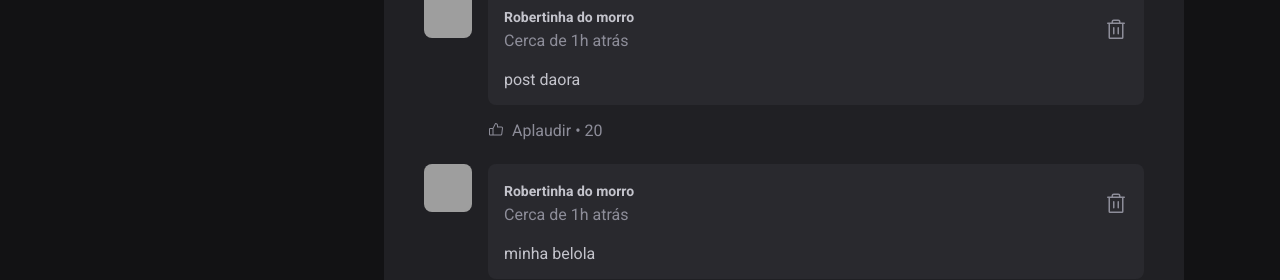
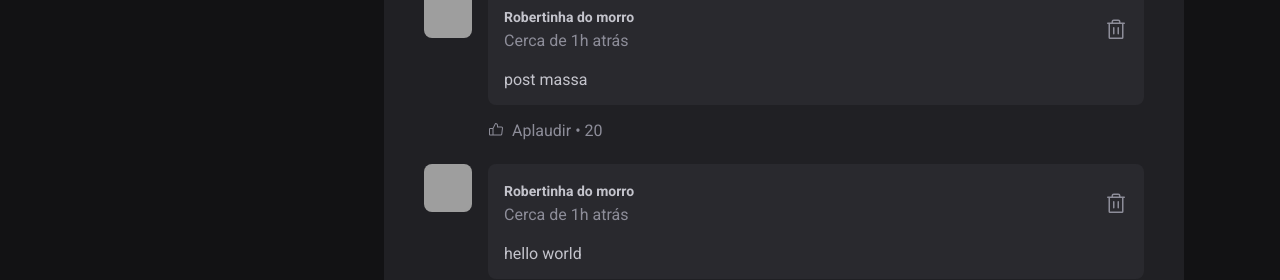
Before and after one commit to GabrielGbt/react_profile_posts, a React (Vite) app: page / in a window 1280 px wide. Shown: the part 520-800 px from the top of the page. Built offline with nearby package versions, Linux system fonts and the light colour scheme; grey boxes are pictures that could not be loaded.

Commit message:
Update post.jsx

```diff
--- a/src/componentes/post/post.jsx
+++ b/src/componentes/post/post.jsx
@@ -10,8 +10,8 @@ import { useState } from 'react';
 export function Post({ author, content, role, publishedAt }) {
 
     const [comments, setComments] = useState([
-        'post daora',
-        'minha belola',
+        'post massa',
+        'hello world',
     ]);
     const [newCommentText, setNewCommentText] = useState('');
 
```
